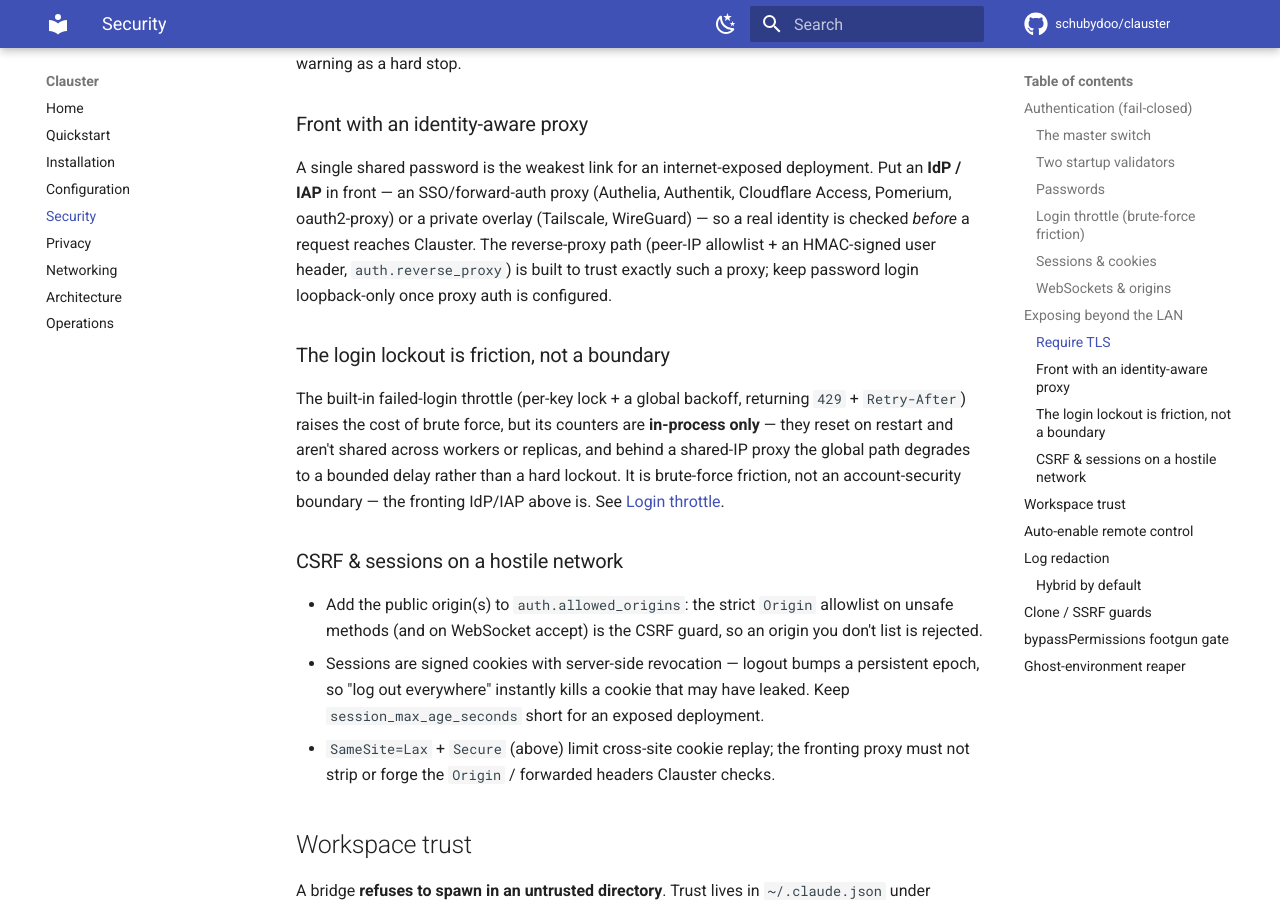
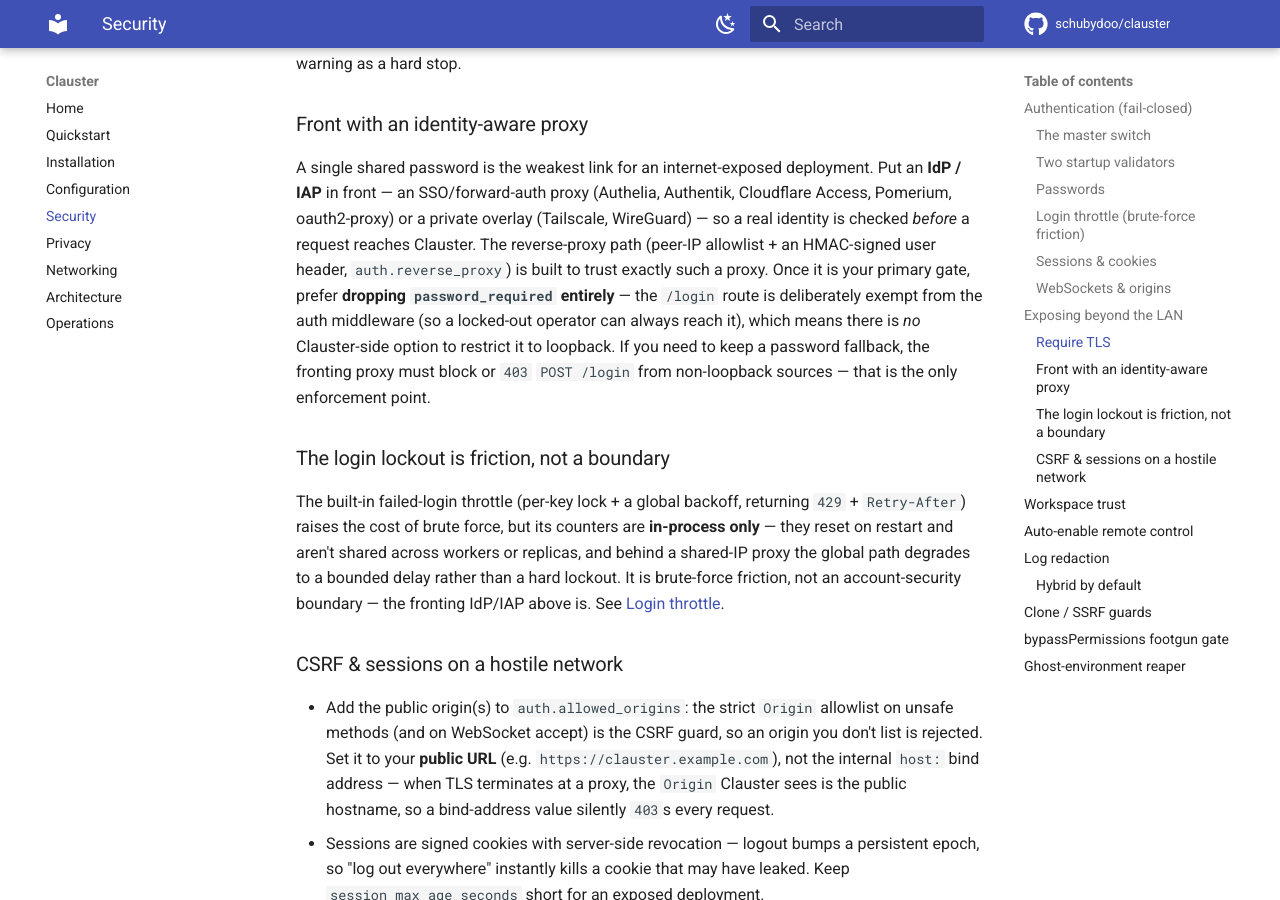
Before and after one commit to schubydoo/clauster, an MkDocs documentation site: the page built from docs/security.md, in a window 1280 px wide and 900 px high, scrolled down 2668 px. Built offline with MkDocs 1.6.1 and Material for MkDocs 9.7.7, drawn with Linux system fonts in a browser that asks for light colours; comment, search, counter and statistics services are not loaded.

Commit message:
docs(security): honest /login exposure + public-Origin footgun (#359)
Address the @claude review:
- 'keep password login loopback-only' implied a config guarantee that doesn't
  exist: /login is deliberately middleware-exempt (app.py:410), so there is no
  Clauster knob to restrict it to loopback. Reword to the real actions — drop
  password_required, or have the fronting proxy block POST /login off-loopback.
- Note allowed_origins must be the PUBLIC URL, not the bind address: with TLS
  terminating at a proxy, the Origin Clauster sees is the public hostname, so a
  bind-address value 403s every request.

Co-Authored-By: Claude Opus 4.8 <noreply@anthropic.com>

```diff
--- a/docs/security.md
+++ b/docs/security.md
@@ -122,8 +122,13 @@ Put an **IdP / IAP** in front — an SSO/forward-auth proxy (Authelia, Authentik
 Cloudflare Access, Pomerium, oauth2-proxy) or a private overlay (Tailscale,
 WireGuard) — so a real identity is checked *before* a request reaches Clauster.
 The reverse-proxy path (peer-IP allowlist + an HMAC-signed user header,
-`auth.reverse_proxy`) is built to trust exactly such a proxy; keep password
-login loopback-only once proxy auth is configured.
+`auth.reverse_proxy`) is built to trust exactly such a proxy. Once it is your
+primary gate, prefer **dropping `password_required` entirely** — the `/login`
+route is deliberately exempt from the auth middleware (so a locked-out operator
+can always reach it), which means there is *no* Clauster-side option to restrict
+it to loopback. If you need to keep a password fallback, the fronting proxy must
+block or `403` `POST /login` from non-loopback sources — that is the only
+enforcement point.
 
 ### The login lockout is friction, not a boundary
 
@@ -139,7 +144,10 @@ account-security boundary — the fronting IdP/IAP above is. See
 
 - Add the public origin(s) to `auth.allowed_origins`: the strict `Origin`
   allowlist on unsafe methods (and on WebSocket accept) is the CSRF guard, so an
-  origin you don't list is rejected.
+  origin you don't list is rejected. Set it to your **public URL** (e.g.
+  `https://clauster.example.com`), not the internal `host:` bind address — when
+  TLS terminates at a proxy, the `Origin` Clauster sees is the public hostname,
+  so a bind-address value silently `403`s every request.
 - Sessions are signed cookies with server-side revocation — logout bumps a
   persistent epoch, so "log out everywhere" instantly kills a cookie that may
   have leaked. Keep `session_max_age_seconds` short for an exposed deployment.
```
